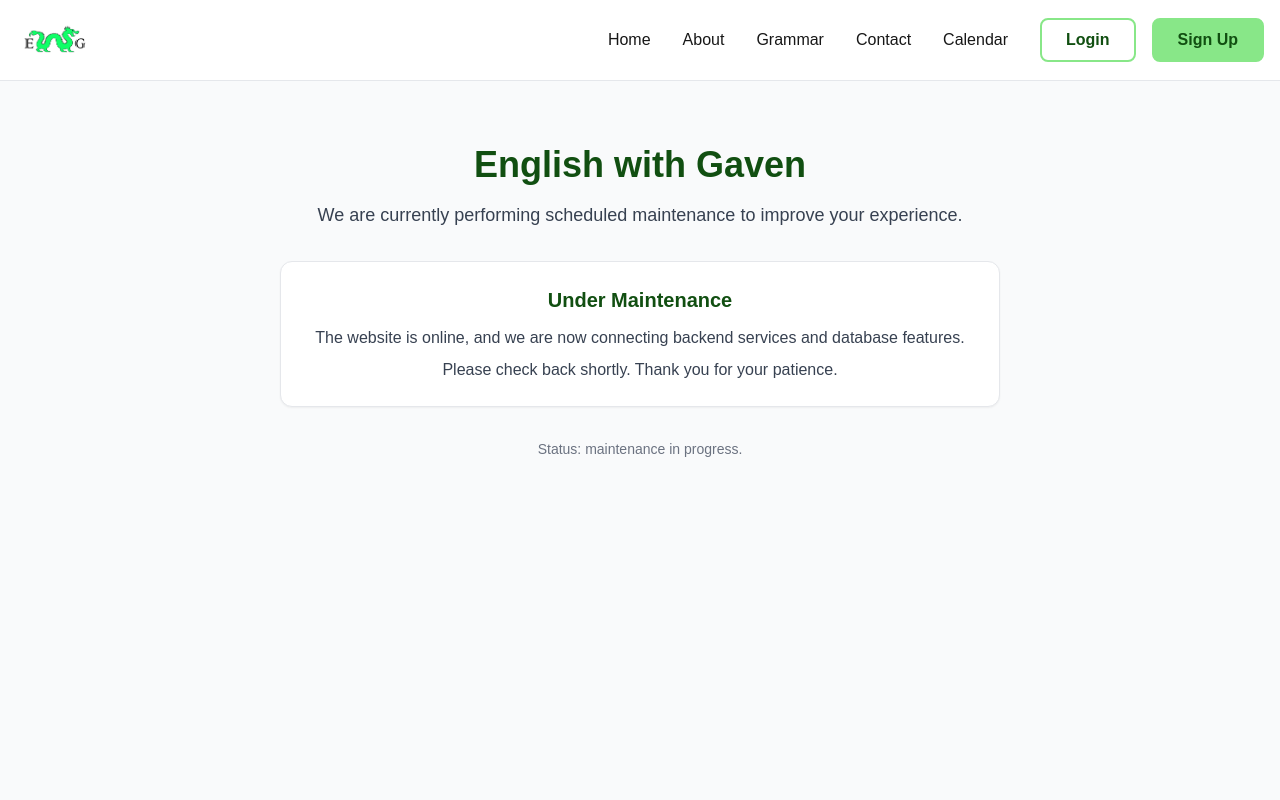
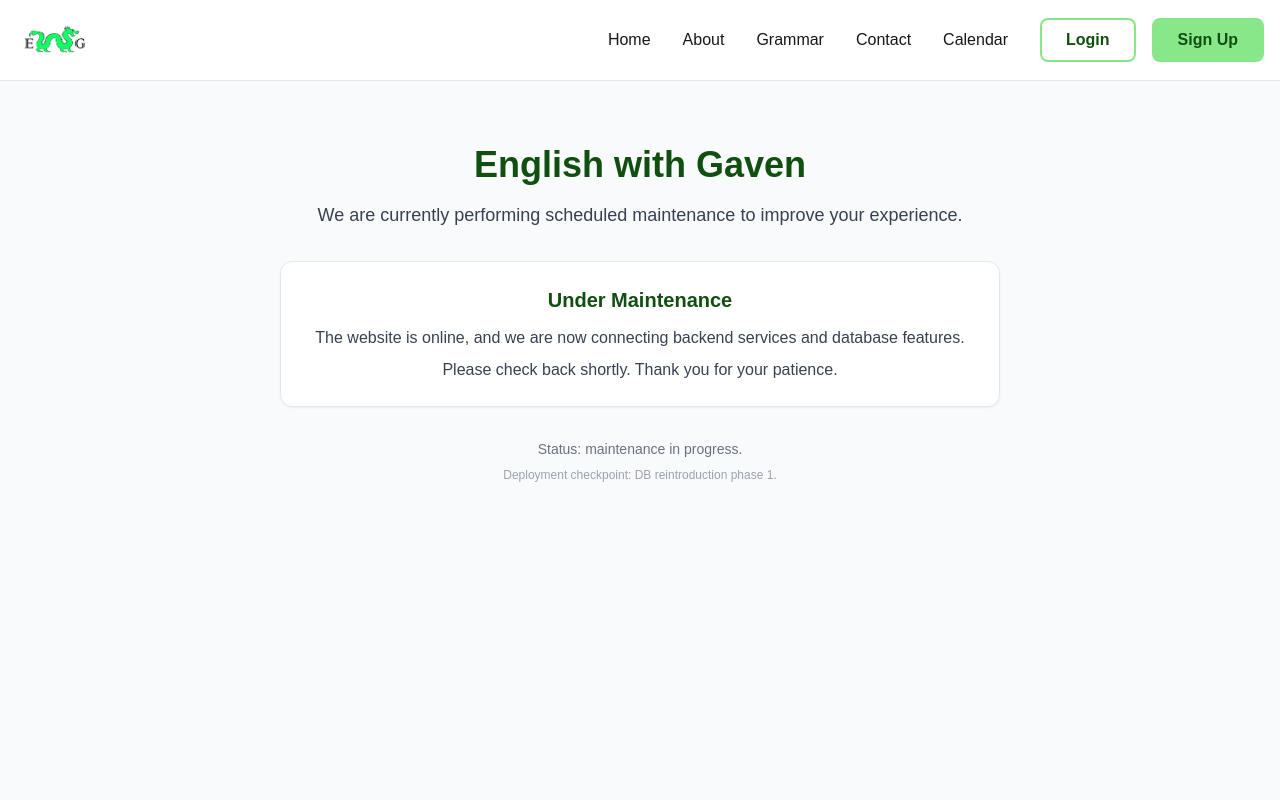
Before and after one commit to gavensharp/english-with-gaven-nodejs, a Next.js app in the folder frontend/: page / in a window 1280 px wide. Shown: the top 800 px of the page. Built offline with nearby package versions, Linux system fonts and the light colour scheme.

Commit message:
Refresh maintenance homepage with deployment checkpoint

```diff
--- a/frontend/src/app/page.tsx
+++ b/frontend/src/app/page.tsx
@@ -10,7 +10,9 @@ export default function Home() {
           experience.
         </p>
         <div className="mt-8 rounded-xl border border-gray-200 bg-white p-6 shadow-sm">
-          <h2 className="text-xl font-semibold text-primary-dark">Under Maintenance</h2>
+          <h2 className="text-xl font-semibold text-primary-dark">
+            Under Maintenance
+          </h2>
           <p className="mt-3 text-gray-700">
             The website is online, and we are now connecting backend services
             and database features.
@@ -22,6 +24,9 @@ export default function Home() {
         <p className="mt-8 text-sm text-gray-500">
           Status: maintenance in progress.
         </p>
+        <p className="mt-2 text-xs text-gray-400">
+          Deployment checkpoint: DB reintroduction phase 1.
+        </p>
       </section>
     </main>
   );
```
